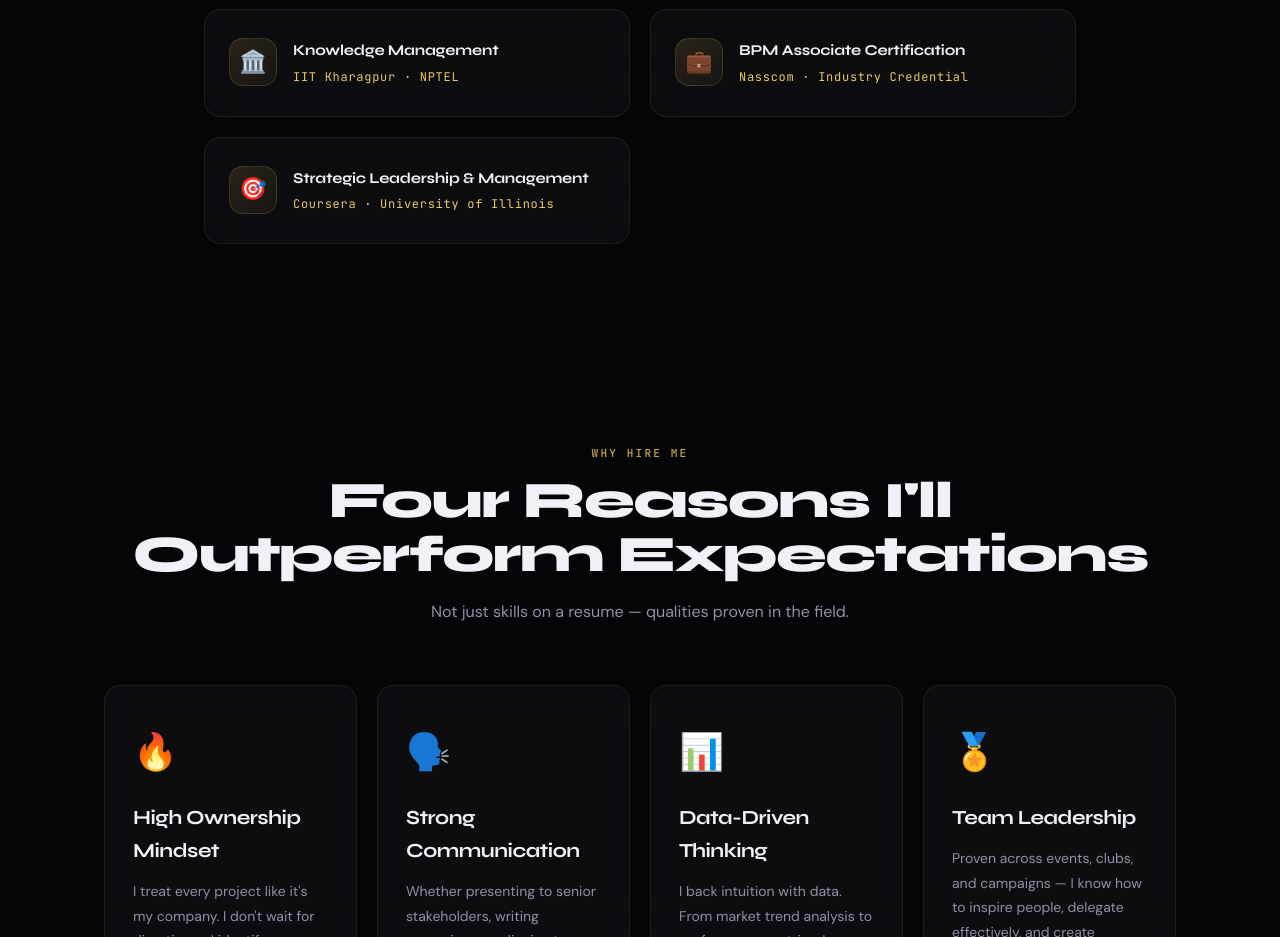
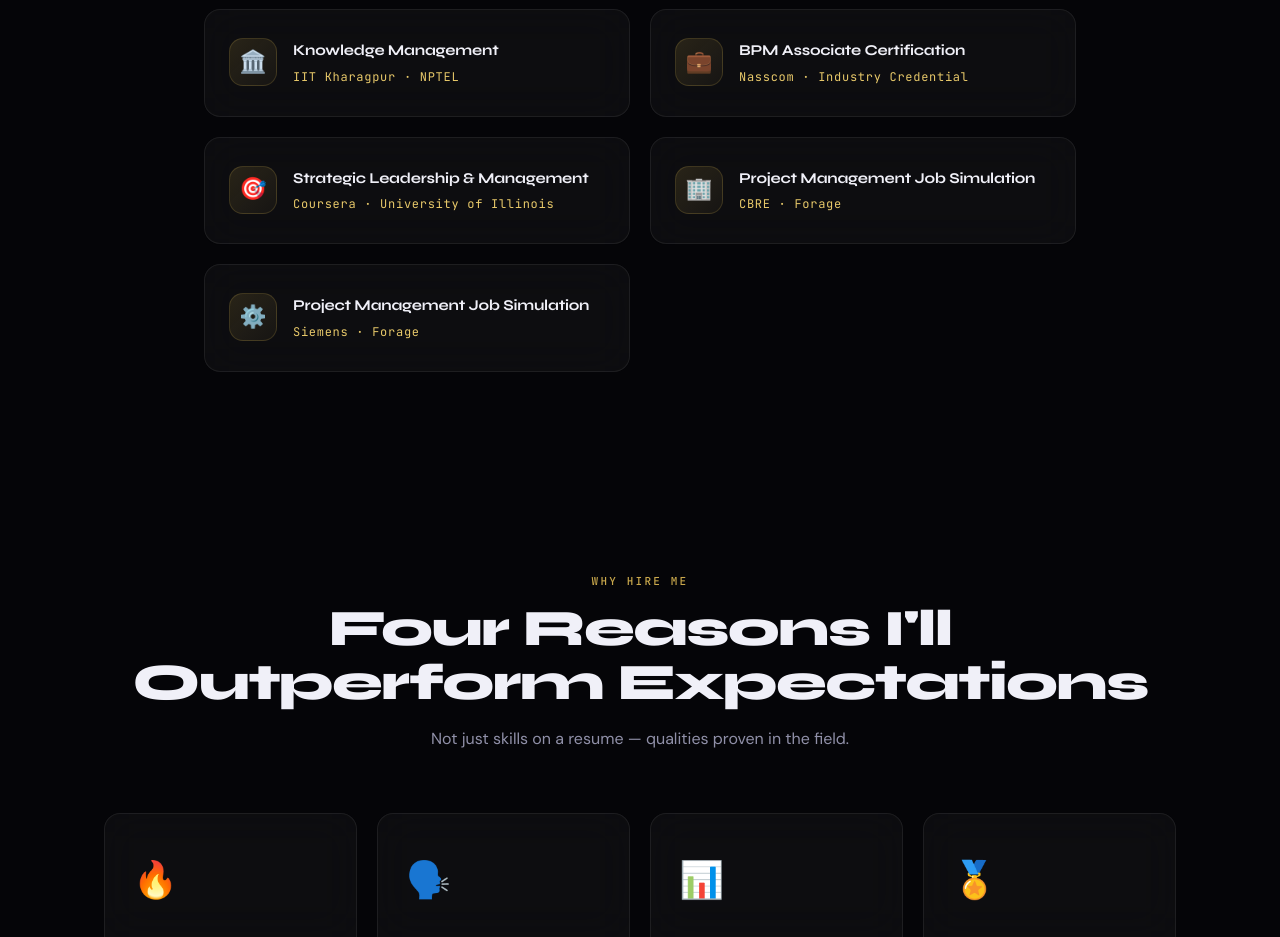
Before and after one commit to aravindmadheshkumar-create/aravindmadheshkumar-create.github.io, a plain HTML site: page index.html in a window 1280 px wide. Shown: the part 6820-7757 px from the top of the page. Drawn offline with Linux system fonts and the light colour scheme; animation ran at ten frames a second.

Commit message:
Update index.html

```diff
--- a/index.html
+++ b/index.html
@@ -1820,6 +1820,20 @@
           <div class="cert-issuer">Coursera · University of Illinois</div>
         </div>
       </div>
+      <div class="cert-card reveal reveal-delay-3">
+        <div class="cert-badge">🏢</div>
+        <div class="cert-content">
+          <div class="cert-name">Project Management Job Simulation</div>
+          <div class="cert-issuer">CBRE · Forage</div>
+        </div>
+      </div>
+      <div class="cert-card reveal reveal-delay-4">
+        <div class="cert-badge">⚙️</div>
+        <div class="cert-content">
+          <div class="cert-name">Project Management Job Simulation</div>
+          <div class="cert-issuer">Siemens · Forage</div>
+        </div>
+      </div>
     </div>
   </div>
 </section>
@@ -2210,7 +2224,9 @@
 --- CERTIFICATIONS ---
 IIT Kharagpur – Knowledge Management (NPTEL)
 Nasscom BPM Associate
-Coursera – Strategic Leadership & Management`;
+Coursera – Strategic Leadership & Management
+CBRE – Project Management Job Simulation (Forage)
+Siemens – Project Management Job Simulation (Forage)`;
 
   const blob = new Blob([content], { type: 'text/plain' });
   const url = URL.createObjectURL(blob);
```
